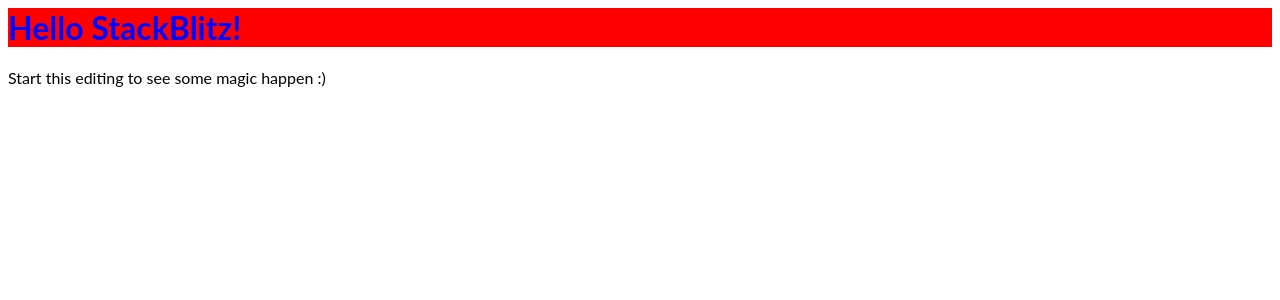
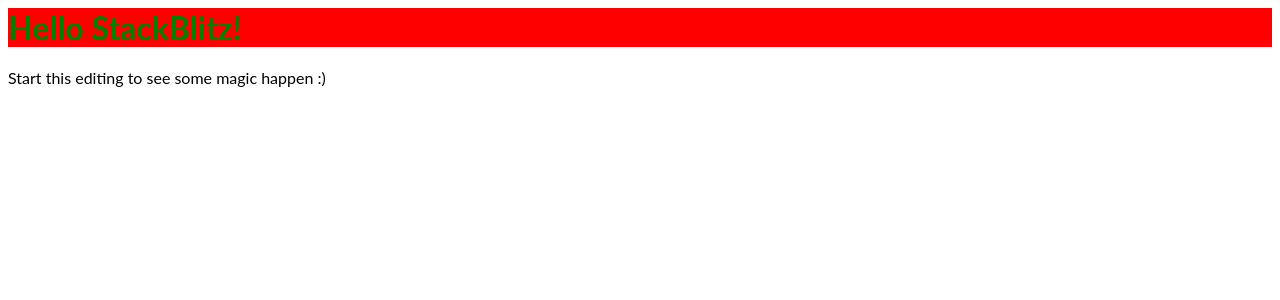
Before and after one commit to abdevlpr/react-greater-app, a React (Create React App) app: page / in a window 1280 px wide. Shown: the top 300 px of the page. Built offline with nearby package versions, Linux system fonts and the light colour scheme.

Commit message:
styled the css file

```diff
--- a/src/style.css
+++ b/src/style.css
@@ -5,5 +5,5 @@
   background:red;
 }
 .blue{
-  color:blue;
+  color:green;
 }
```
Also changed, not shown: package.json (+12 -0 lines).
